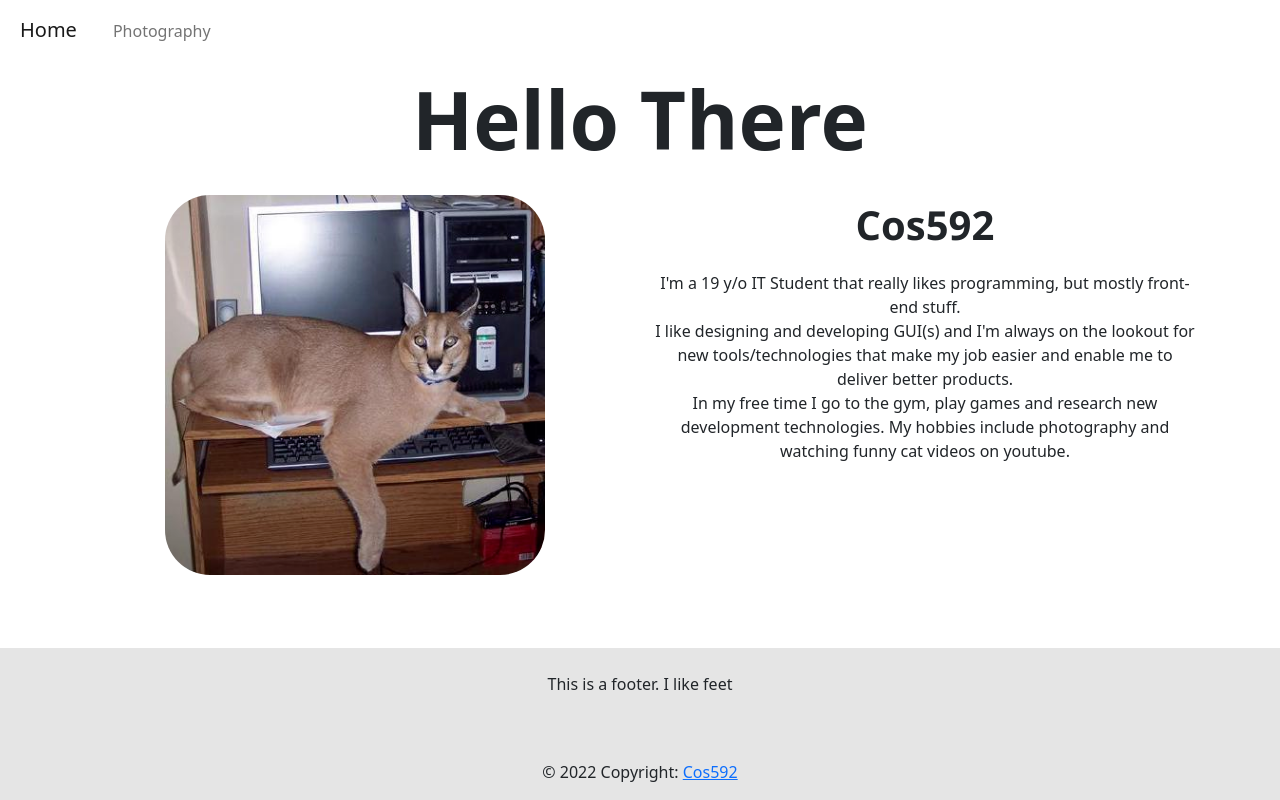
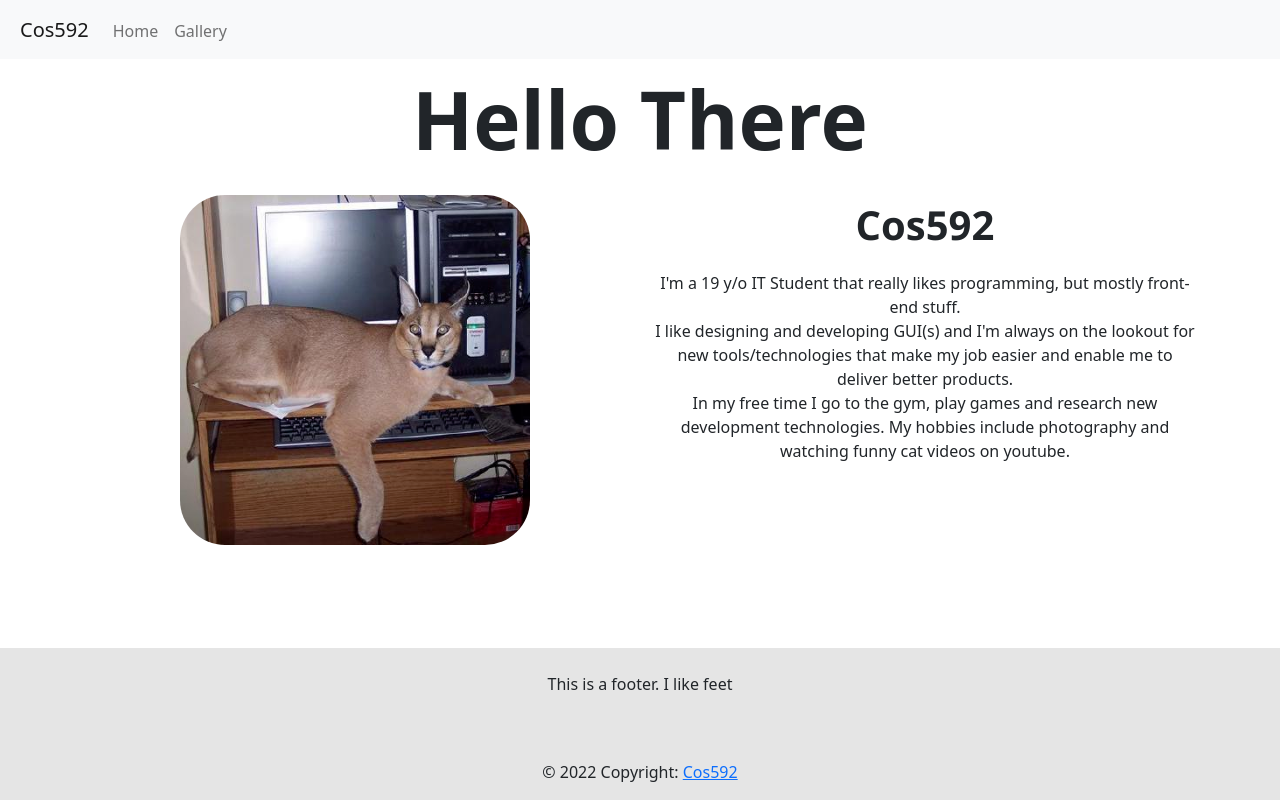
Before and after one commit to Cos592/Cos592.github.io, a plain HTML site: page index.html in a window 1280 px wide. Drawn offline with nearby package versions, Linux system fonts and the light colour scheme.

Commit message:
Changed Header. Optimized Footer

```diff
--- a/css.css
+++ b/css.css
@@ -17,12 +17,12 @@ h1 {
     border-radius: 45px;
     width:fit-content;
     transition: 0.5s;
-    width: 380px;
+    width: 350px;
 }
 
 #floppa:hover {
     box-shadow: 5px 5px 15px 5px grey;
-    transform: scale(1.05);
+    transform: scale(1.03);
 }
 
 #username {
@@ -50,13 +50,13 @@ body {
 }
 
 footer {
-    position:absolute;
     bottom:0px;
     width: 100%;
 }
 
 #imagetext {
     min-width: 200px;
+    max-height: 350px;
 }
 
 #navtitle {
@@ -66,3 +66,7 @@ footer {
 li {
     margin-top: 3px;
 }
+
+header {
+    width: 100%;
+}
--- a/index.html
+++ b/index.html
@@ -8,13 +8,20 @@
         integrity="sha384-1BmE4kWBq78iYhFldvKuhfTAU6auU8tT94WrHftjDbrCEXSU1oBoqyl2QvZ6jIW3" crossorigin="anonymous">
     <link rel="stylesheet" href="css.css">
     <link rel="icon" type="image/x-icon" href="favicon.ico">
-    <header>
-        <nav class="navbar navbar-expand-lg navbar-light bg-white">
-            <a id="navtitle" class="navbar-brand" href="index.html">Home</a>
-            <div id="head1" class="container-fluid">
-                <ul class="navbar-nav me-auto">
+    <script src="https://cdn.jsdelivr.net/npm/bootstrap@3.4.1/dist/js/bootstrap.min.js" integrity="sha384-aJ21OjlMXNL5UyIl/XNwTMqvzeRMZH2w8c5cRVpzpU8Y5bApTppSuUkhZXN0VxHd" crossorigin="anonymous"></script>
+    <header><nav class="navbar navbar-expand-lg navbar-light bg-light">
+    <a id="navtitle" class="navbar-brand" href="#">Cos592</a>
+    <button class="navbar-toggler" type="button" data-toggle="collapse" data-target="#navbarTogglerDemo02" aria-controls="navbarTogglerDemo02" aria-expanded="false" aria-label="Toggle navigation">
+      <span class="navbar-toggler-icon"></span>
+    </button>
+
+    <div class="collapse navbar-collapse" id="navbarTogglerDemo02">
+      <ul class="navbar-nav mr-auto mt-2 mt-lg-0">
         <li class="nav-item active">
-                        <a class="nav-link" aria-current="page" href="gallery.html">Photography</a>
+          <a class="nav-link" href="index.html">Home</a>
+        </li>
+        <li class="nav-item">
+          <a class="nav-link" href="gallery.html">Gallery</a>
         </li>
       </ul>
     </div>
@@ -22,7 +29,8 @@
 </header>
 </head>
 
-<body>
+
+<body class="d-flex flex-column min-vh-100">
     <p id="title1">Hello There</p>
     <div class="container-md">
         <div class="row justify-content-center">
@@ -40,7 +48,7 @@
             </div>
         </div>
     </div>
-    <footer class="text-center text-grey"style="background-color: rgba(0, 0, 0, 0.1);">
+    <footer class="text-center text-grey mt-auto"style="background-color: rgba(0, 0, 0, 0.1);">
         <div class="container p-4">
             <section class="mb-4">
                 <p>
```
Also changed, not shown: gallery.html (+20 -13 lines). Lines whose indentation alone changed are shown as unchanged.
